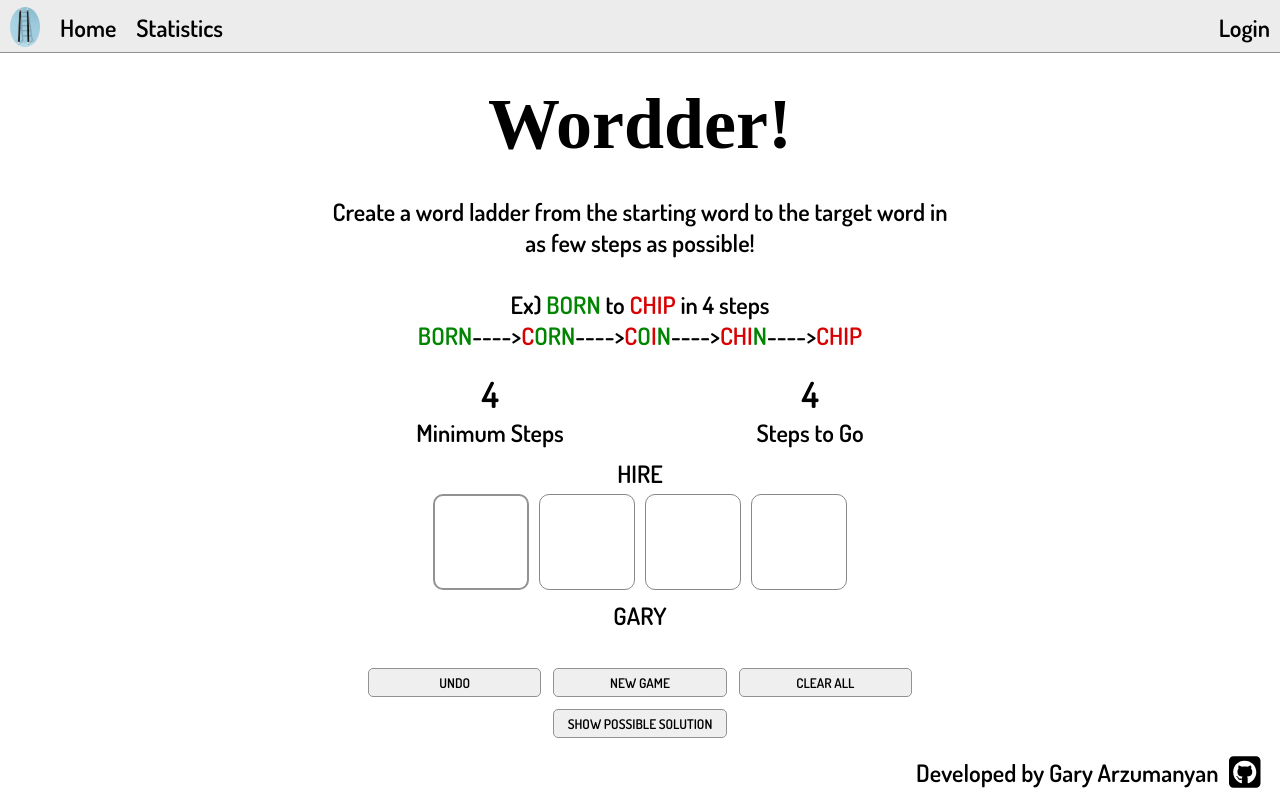
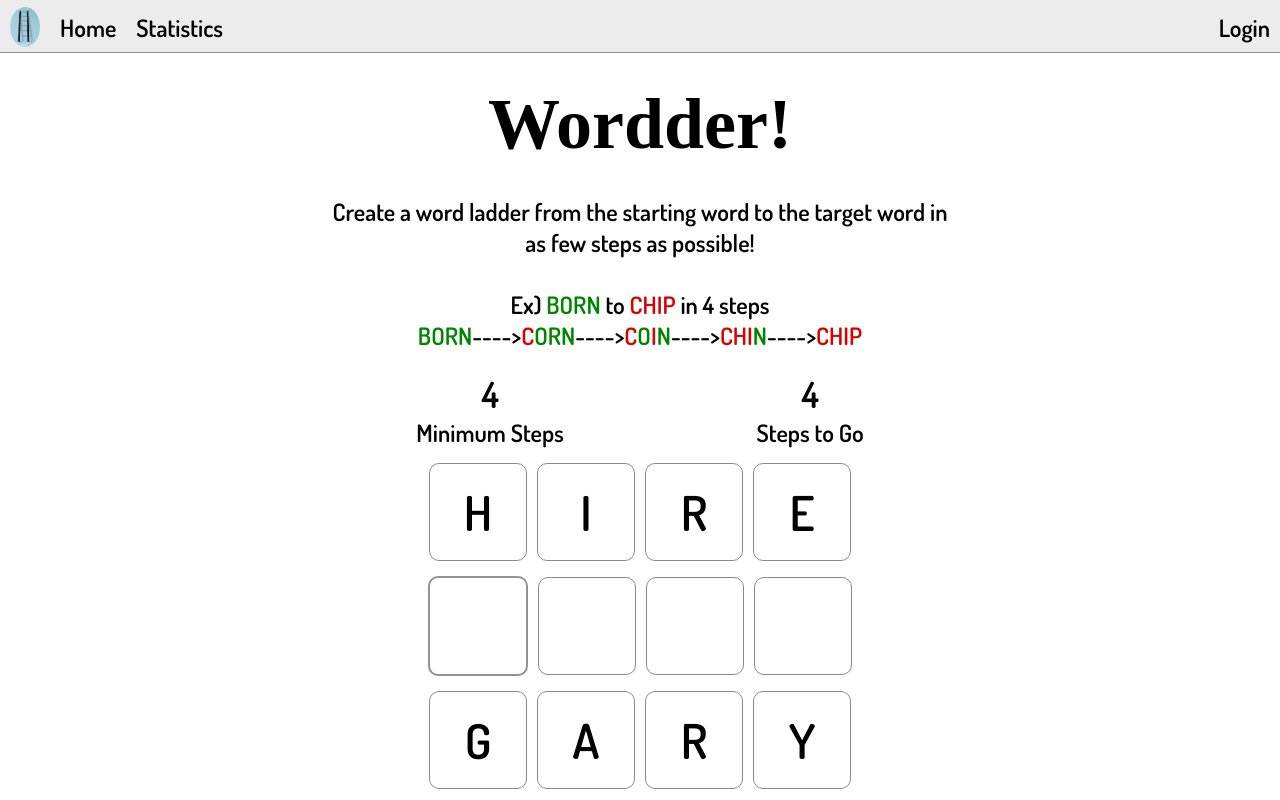
Before and after one commit to garyarzuma/wordder, a React (Create React App) app: page / in a window 1280 px wide. Built offline with nearby package versions, Linux system fonts and the light colour scheme; a web font is replaced by a local one.

Commit message:
Added letterbox component to show all guesses as letterbox format

```diff
--- a/src/components/Guessboxes.js
+++ b/src/components/Guessboxes.js
@@ -24,6 +24,7 @@ const Guessboxes= ({ setCurrentGuess }) => {
   }, [])
 
   const onKeyUp = (event) => {
+    console.log(event)
     if (event.keyCode === 13){ //for enter
       handleSubmit(event)
     }
--- /dev/null
+++ b/src/components/LetterBoxes.js
@@ -0,0 +1,16 @@
+import React from 'react'
+import './styles/Guessboxes.css'
+
+const Letterboxes= ({ word }) => {
+
+  return(
+    <div className="letterBoxes">
+      <div className="letterBox" >{word.charAt(0)}</div>
+      <div className="letterBox" >{word.charAt(1)}</div>
+      <div className="letterBox" >{word.charAt(2)}</div>
+      <div className="letterBox" >{word.charAt(3)}</div>
+    </div>
+  )
+}
+
+export default Letterboxes
--- a/src/components/Wordder.js
+++ b/src/components/Wordder.js
@@ -5,6 +5,7 @@ import wordList from '../graphs/wordLists/esl_forum_word_list.js'
 import  traverseGraph from '../graphs/traverseGraph'
 import Solution from './Solution'
 import Guessboxes from './Guessboxes'
+import Letterboxes from './LetterBoxes'
 import buildGraph  from '../graphs/utils/buildGraph'
 import Notification from './Notification'
 import { useParams,  useNavigate } from 'react-router-dom'
@@ -203,14 +204,14 @@ const Wordder =  () => {
       <div className = "guessArray">
         {correctGuessesArray.map( (guess) => {
           return(
-            <div key={Math.floor(Math.random()*(1000000))}>{guess.toUpperCase()}</div>
+            <Letterboxes key={Math.floor(Math.random()*(1000000))} word = {guess.toUpperCase()}/>
           )
         })}
       </div>
-      <Guessboxes setCurrentGuess={setCurrentGuess} handleGuess={handleGuess}/>
+      <Guessboxes setCurrentGuess={setCurrentGuess} />
 
       <div className="start-target-container">
-        <div>{toWord.toUpperCase()}</div>
+        <Letterboxes word = {toWord.toUpperCase()}/>
       </div>
 
       <br/>
--- a/src/components/styles/Guessboxes.css
+++ b/src/components/styles/Guessboxes.css
@@ -1,4 +1,4 @@
-.guessBox {
+.guessBox, .letterBox {
 	border: 1px solid rgb(136, 136, 136);
       background-color: rgb(255, 255, 255);
       resize: none;
@@ -14,8 +14,21 @@
 	margin-bottom:10px;
 	font-size: 2em;
 	padding:0px;
+
+}
+
+.letterBox {
+	display:flex;
+	align-items: center;
+	justify-content: center;
 }
 
 .guessBox{
 	caret-color: transparent;
 }
+
+.letterBoxes{
+	display:flex;
+	align-items:center;
+	justify-content: center;
+}
--- a/src/components/styles/LoginForm.css
+++ b/src/components/styles/LoginForm.css
@@ -9,7 +9,6 @@ input{
     border-radius: 10px;
     font-size: .8em;
     margin: 5px 0 5px 0;
-    box-sizing: border-box;
     padding-left: 10px;
     font-family: myFirstFont;
   }
```
Also changed, not shown: src/images/wordder-gif-ui.gif (added).
